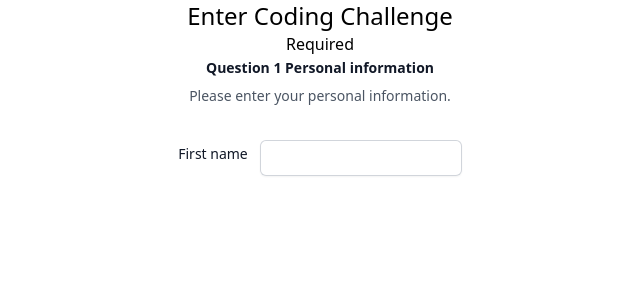
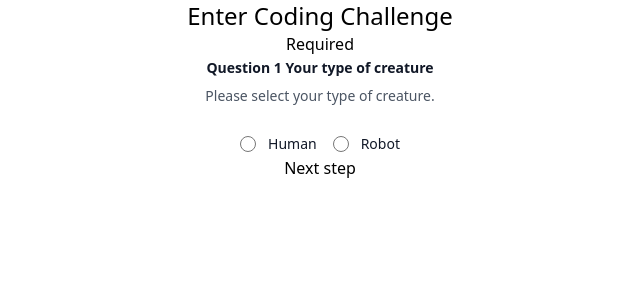
Before and after one commit to CharlesOuverleaux/enter-challenge, a Next.js app: page / in a window 1280 px wide. Shown: the top 300 px of the page, without its empty margins (320-960 px from the left). Built offline with nearby package versions, Linux system fonts and the light colour scheme.

Commit message:
Add form handlers, change and submit

```diff
--- a/components/forms/CreateProfileForm/CreateProfileForm.tsx
+++ b/components/forms/CreateProfileForm/CreateProfileForm.tsx
@@ -1,4 +1,4 @@
-import React, { FC } from "react";
+import React, { FC, useState } from "react";
 import { isStepRequired } from "../../../helpers/isStepRequired";
 import { FormData, TypeFormField } from "../../../lib/types";
 
@@ -7,15 +7,74 @@ interface CreateProfileFormProps {
 }
 
 const CreateProfileForm: FC<CreateProfileFormProps> = ({ formData }) => {
+  const [stepIndex, setStepIndex] = useState(0);
+  const [formValues, setFormValues] = useState({
+    data: {
+      steps: formData.data.steps.map((step) => {
+        return {
+          stepId: step.stepId,
+          fields: step.fields.map((field) => {
+            return {
+              fieldId: field.fieldId,
+              value: "",
+            };
+          }),
+        };
+      }),
+    },
+  });
+
   const { steps } = formData.data;
-  const step = steps[1];
+  const step = steps[stepIndex];
+
+  const handleInputChange = (e: any) => {
+    const { name, value } = e.target;
+    setFormValues({
+      ...formValues,
+      data: {
+        ...formValues.data,
+        steps: formValues.data.steps.map((step) => {
+          return {
+            ...step,
+            fields: step.fields.map((field) => {
+              if (field.fieldId === name) {
+                return {
+                  ...field,
+                  value,
+                };
+              }
+              return field;
+            }),
+          };
+        }),
+      },
+    });
+  };
+
+  const handleNextStep = (e: any) => {
+    e.preventDefault();
+    setStepIndex(stepIndex + 1);
+  };
+
+  const handlePreviousStep = (e: any) => {
+    e.preventDefault();
+    setStepIndex(stepIndex - 1);
+  };
+
+  const handleSubmit = (e: any) => {
+    e.preventDefault();
+    console.log(formValues);
+    alert("Submitted!");
+    setStepIndex(0);
+  };
+
   return (
-    <form>
+    <form onSubmit={handleSubmit}>
       <div key={step.stepId}>
         <p>{isStepRequired(step) ? "Required" : "Optional"}</p>
         <fieldset>
           <legend className="text-sm font-semibold leading-6 text-gray-900">
-            Question 1 {step.title}
+            Question {stepIndex + 1} {step.title}
           </legend>
           <p className="mt-1 text-sm leading-6 text-gray-600">
             {step.description}
@@ -36,6 +95,7 @@ const CreateProfileForm: FC<CreateProfileFormProps> = ({ formData }) => {
                           name={field.fieldId}
                           value={property.value}
                           required={field.validation?.required}
+                          onChange={handleInputChange}
                           className="h-4 w-4 border-gray-300 text-indigo-600 focus:ring-indigo-600"
                         />
                         <label
@@ -56,7 +116,7 @@ const CreateProfileForm: FC<CreateProfileFormProps> = ({ formData }) => {
                         className="flex items-center gap-x-3"
                       >
                         <label
-                          htmlFor="first-name"
+                          htmlFor={property.id}
                           className="block text-sm font-medium leading-6 text-gray-900"
                         >
                           {property.label}
@@ -64,9 +124,11 @@ const CreateProfileForm: FC<CreateProfileFormProps> = ({ formData }) => {
                         <div className="mt-2">
                           <input
                             type="text"
-                            name="first-name"
-                            id="first-name"
-                            autoComplete="given-name"
+                            name={field.fieldId}
+                            id={property.id}
+                            required={field.validation?.required}
+                            placeholder={property.placeholder}
+                            onChange={handleInputChange}
                             className="block w-full rounded-md border-0 py-1.5 text-gray-900 shadow-sm ring-1 ring-inset ring-gray-300 placeholder:text-gray-400 focus:ring-2 focus:ring-inset focus:ring-indigo-600 sm:text-sm sm:leading-6"
                           />
                         </div>
@@ -79,6 +141,19 @@ const CreateProfileForm: FC<CreateProfileFormProps> = ({ formData }) => {
           </div>
         </fieldset>
       </div>
+      <div>
+        {stepIndex > 0 && (
+          <button onClick={handlePreviousStep}>
+            {step.secondaryButtonLabel}
+          </button>
+        )}
+        {stepIndex < formData.data.steps.length - 1 && (
+          <button onClick={handleNextStep}>{step.primaryButtonLabel}</button>
+        )}
+        {stepIndex === formData.data.steps.length - 1 && (
+          <button onClick={handleSubmit}>{step.primaryButtonLabel}</button>
+        )}
+      </div>
     </form>
   );
 };
```
